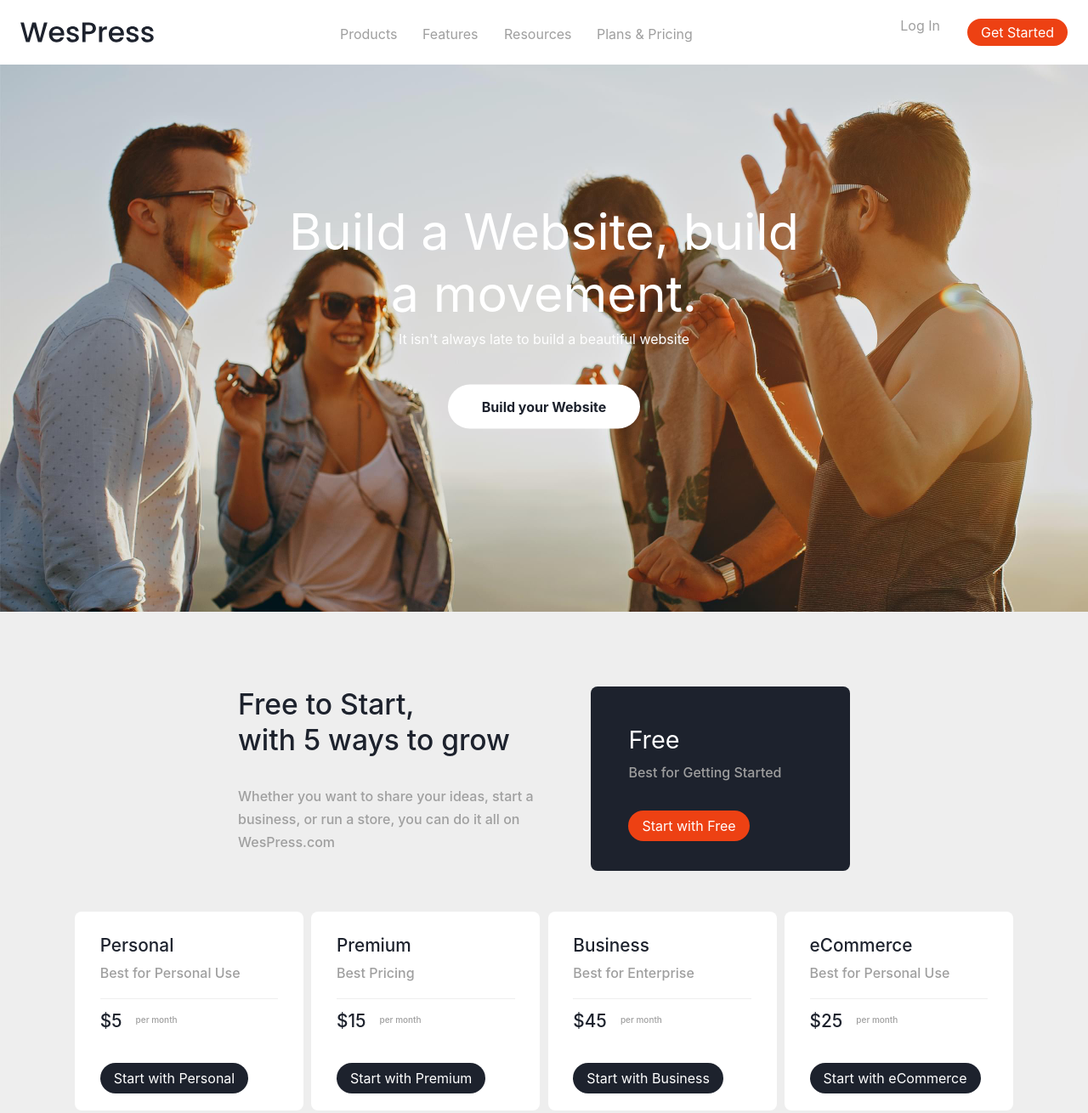
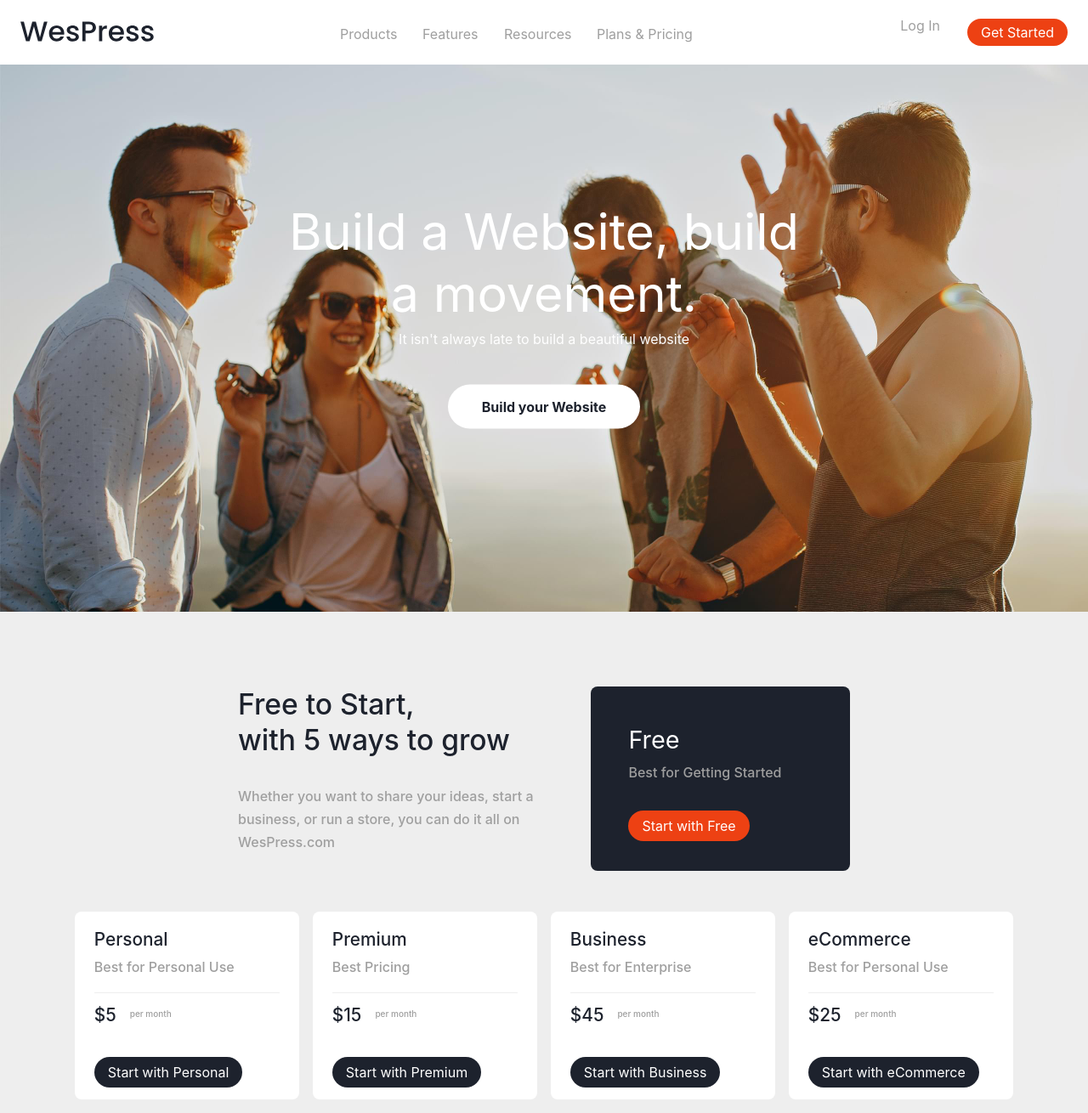
Before and after one commit to albertleka/wes.github.io, a plain HTML site: page index.html in a window 1280 px wide. Shown: the top 1310 px of the page at 85% size. Drawn offline with nearby package versions, Linux system fonts and the light colour scheme.

Commit message:
Pricing fixed

```diff
--- a/index.html
+++ b/index.html
@@ -12,7 +12,10 @@
 <body">
 	<div class="navigation">
 		<div class="navigation__elements">
-			<img class="navigation__logo"src="images/wespress --logo.svg" alt="Wespress logo">
+			<picture>
+				<source media="(max-width:990px)" srcset="images/wp--logo.svg">
+				<img class="navigation__logo" src="images/wespress--logo.svg" alt="Logo" style="width:auto;">
+			</picture>
 			<nav class="navigation__links">
 				<a href="#products" class="navigation__link hvr-underline-reveal products">Products</a>
 				<a href="#features" class="navigation__link hvr-underline-reveal features">Features</a>
--- a/style/scss/style.scss
+++ b/style/scss/style.scss
@@ -228,10 +228,20 @@ a.header__button{
 }
 
 .pricing__tile{
-    width: 19%;
+    width: 20%;
+    @include poly-fluid-sizing("margin-left",($xs: $base, $lg: $base, $xxxl: $base2));
+    @include poly-fluid-sizing("margin-right",($xs: $base, $lg: $base, $xxxl: $base2));
+    @include poly-fluid-sizing("padding",($xs: $base2, $lg: $base3, $xxxl: $base4));
     border-radius: $base1;
     background-color: $white;
-    @include poly-fluid-sizing("padding",($xs: $base2, $lg: $base4, $xxxl: $base4));
+
+    &:first-child{
+        margin-left: 0;
+    }
+
+    &:last-child{
+        margin-right: 0;
+    }
 }
 
 .pricing__tile-title{
@@ -282,7 +292,7 @@ a.pricing__tile-cta{
     text-decoration: none;
     color: white !important;
     background-color: $black;
-    padding: $base1 $base2 $base1 $base2;
+    padding: $base1 $base2;
     border-radius: 50px;
     margin-bottom: $base2;
 
```
Also changed, not shown: images/wespress--logo.svg (added), images/wp--logo.svg (added), style/css/style.css, 1 other file.
